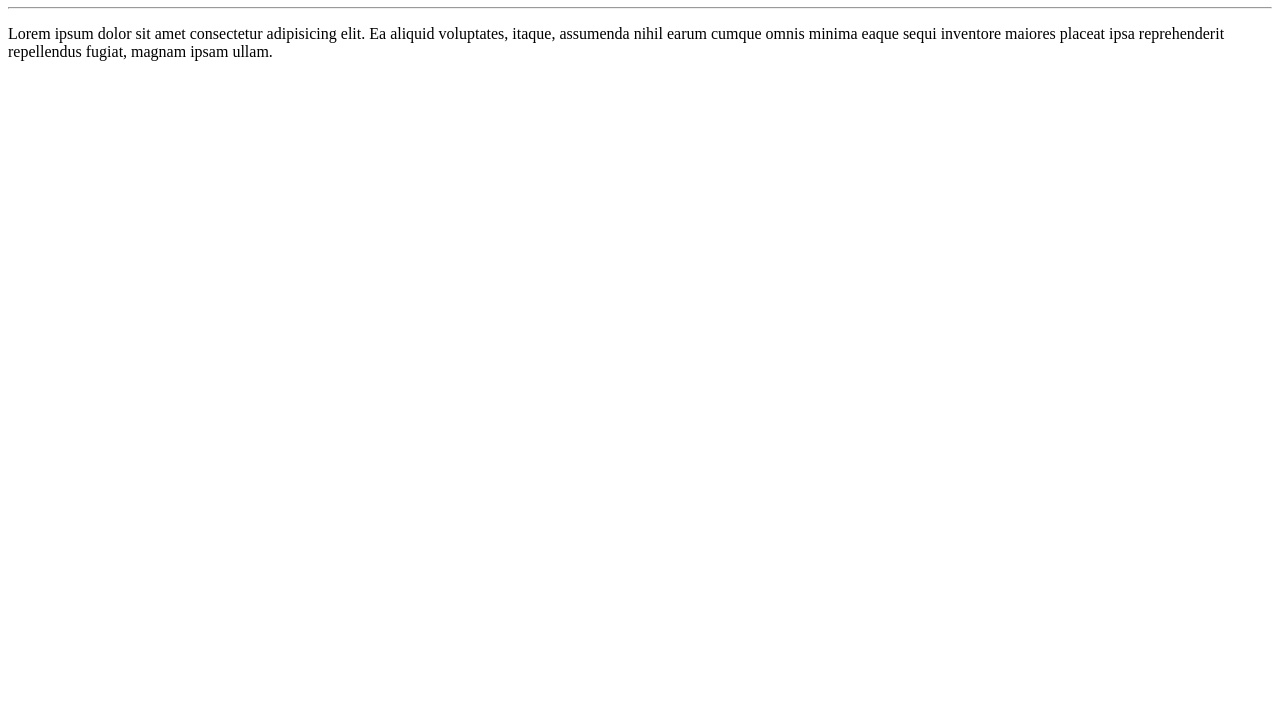
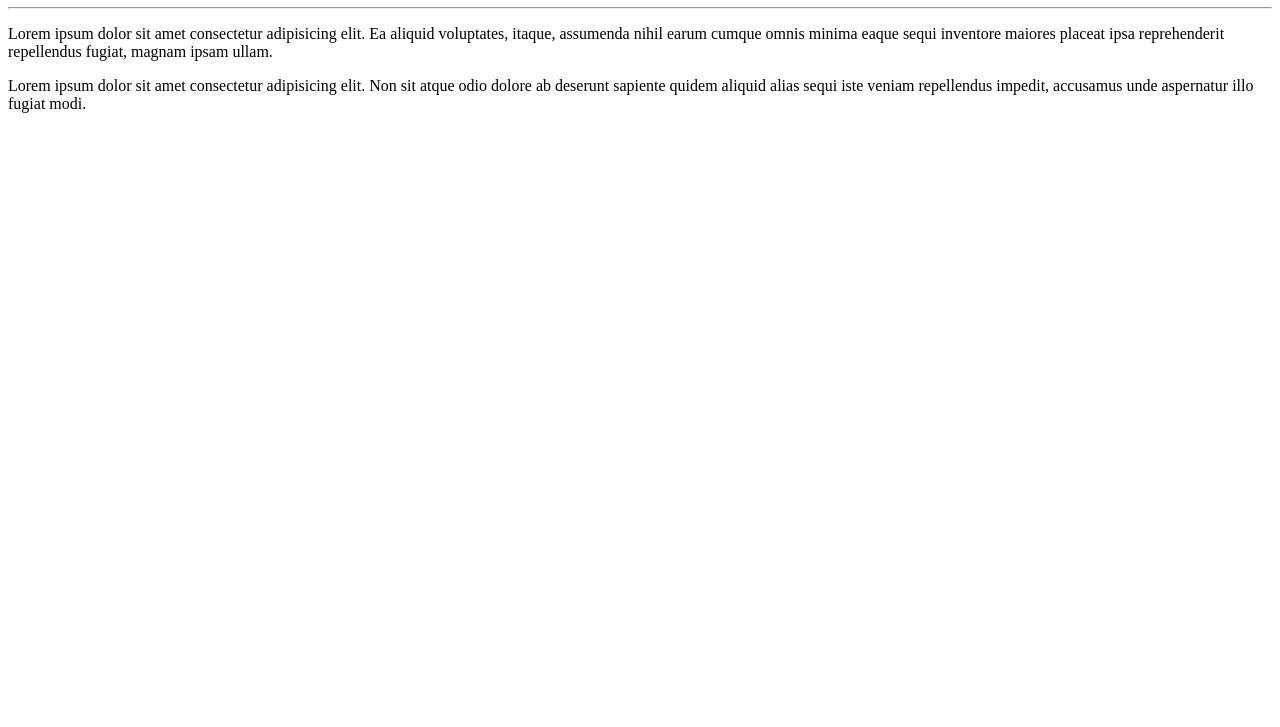
Before and after one commit to AlanTrAlves/Ola-mundo, a plain HTML site: page site-exemplo/index.html in a window 1280 px wide. Shown: the part 73-800 px from the top of the page. Drawn offline with Linux system fonts and the light colour scheme.

Commit message:
adicionei um parágrafo

```diff
--- a/site-exemplo/index.html
+++ b/site-exemplo/index.html
@@ -9,5 +9,6 @@
     <h1>Olá, Mundo!</h1>
     <hr>
     <p>Lorem ipsum dolor sit amet consectetur adipisicing elit. Ea aliquid voluptates, itaque, assumenda nihil earum cumque omnis minima eaque sequi inventore maiores placeat ipsa reprehenderit repellendus fugiat, magnam ipsam ullam.</p>
+    <p>Lorem ipsum dolor sit amet consectetur adipisicing elit. Non sit atque odio dolore ab deserunt sapiente quidem aliquid alias sequi iste veniam repellendus impedit, accusamus unde aspernatur illo fugiat modi.</p>
 </body>
 </html>
```
